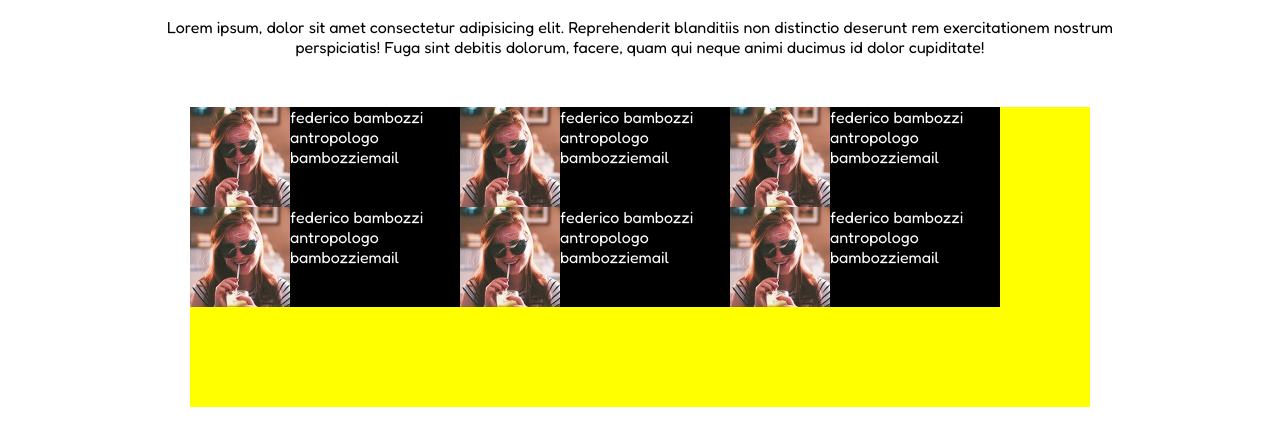
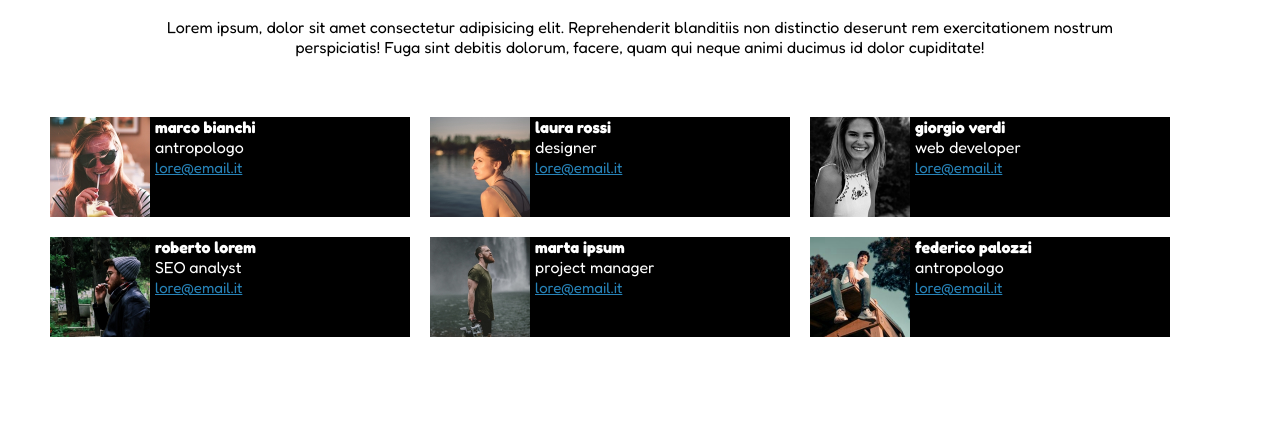
Before and after one commit to fedepaloz/html-css-float-cards, a plain HTML site: page index.html in a window 1280 px wide. Shown: the part 82-528 px from the top of the page. Drawn offline with Linux system fonts and the light colour scheme.

Commit message:
Finished

```diff
--- a/css/style.css
+++ b/css/style.css
@@ -12,7 +12,7 @@ body {
 h1 {
     color: #E53170;
     text-align: center;
-    margin-bottom:20px;
+    margin-bottom: 20px;
     padding: 20px;
 }
 
@@ -29,23 +29,43 @@ h2 {
 }
 
 
-.container-pics{margin: 0 auto;
-background-color: yellow;
-height: 300px;
-width: 900px;
+#container-pics {
+    margin: 0 auto;
+
+    height: 300px;
+    width: 1200px;
 }
 
-.face-pic{width: 100px;float:left;}
+.face-pic {
+    width: 100px;
+    float: left;
+    margin-right: 5px
+}
 
-.profile{;color: white;
-background-color: black;
-width: 30%;
-float: left;
+.profile {
+
+    color: white;
+    background-color: black;
+    width: 30%;
+    float: left;
+    margin: 10px
 
 }
 
 
 
-.clearfix{content: "";
+.clearfix {
+    content: "";
     clear: both;
-    display: table;}
+    display: table;
+
+}
+
+.mail {
+    color: #2682B7;
+    font-size: 15px;
+}
+
+.name {
+    font-weight: 700;
+}
--- a/index.html
+++ b/index.html
@@ -29,53 +29,56 @@
 
     <!-- faccio una grande sezione con all interno i vari foto profilo -->
 
-    <section class="container-pics" class="clearfix">
+    <section id="container-pics" class="clearfix">
 
         <div class="profile">
             <img src="/img/female1.png" alt="" class="face-pic">
-    <div>federico bambozzi</div>
+            <div class="name">marco bianchi</div>
             <div>antropologo</div>
-    <div>bambozziemail</div>
+            <div><a class="mail" href="mailto:">lore@email.it</a> </div>
 
 
         </div>
 
 
         <div class="profile">
-    <img src="/img/female1.png" alt="" class="face-pic">
-    <div>federico bambozzi</div>
-    <div>antropologo</div>
-    <div>bambozziemail</div>
+            <img src="img/female2.png" alt="" class="face-pic">
+            <div class="name">laura rossi</div>
+            <div>designer</div>
+            <div><a class="mail" href="mailto:">lore@email.it</a> </div>
 
 
-</div><div class="profile">
-    <img src="/img/female1.png" alt="" class="face-pic">
-    <div>federico bambozzi</div>
-    <div>antropologo</div>
-    <div>bambozziemail</div>
+        </div>
+        <div class="profile">
+            <img src="/img/female3.png" alt="" class="face-pic">
+            <div class="name">giorgio verdi</div>
+            <div>web developer</div>
+            <div><a class="mail" href="mailto:">lore@email.it</a> </div>
 
 
         </div>
 
         <div class="profile">
-    <img src="/img/female1.png" alt="" class="face-pic">
-    <div>federico bambozzi</div>
-    <div>antropologo</div>
-    <div>bambozziemail</div>
+            <img src="/img/male1.png" alt="" class="face-pic">
+            <div class="name">roberto lorem</div>
+            <div>SEO analyst</div>
+            <div><a class="mail" href="mailto:">lore@email.it</a> </div>
 
 
-</div><div class="profile">
-    <img src="/img/female1.png" alt="" class="face-pic">
-    <div>federico bambozzi</div>
-    <div>antropologo</div>
-    <div>bambozziemail</div>
+        </div>
+        <div class="profile">
+            <img src="img/male2.png" alt="" class="face-pic">
+            <div class="name">marta ipsum</div>
+            <div>project manager</div>
+            <div><a class="mail" href="mailto:">lore@email.it</a> </div>
 
 
-</div><div class="profile">
-    <img src="/img/female1.png" alt="" class="face-pic">
-    <div>federico bambozzi</div>
+        </div>
+        <div class="profile">
+            <img src="img/male3.png" alt="" class="face-pic">
+            <div class="name">federico palozzi</div>
             <div>antropologo</div>
-    <div>bambozziemail</div>
+            <div><a class="mail" href="mailto:">lore@email.it</a> </div>
 
 
         </div>
```
Lines whose indentation alone changed are shown as unchanged.
